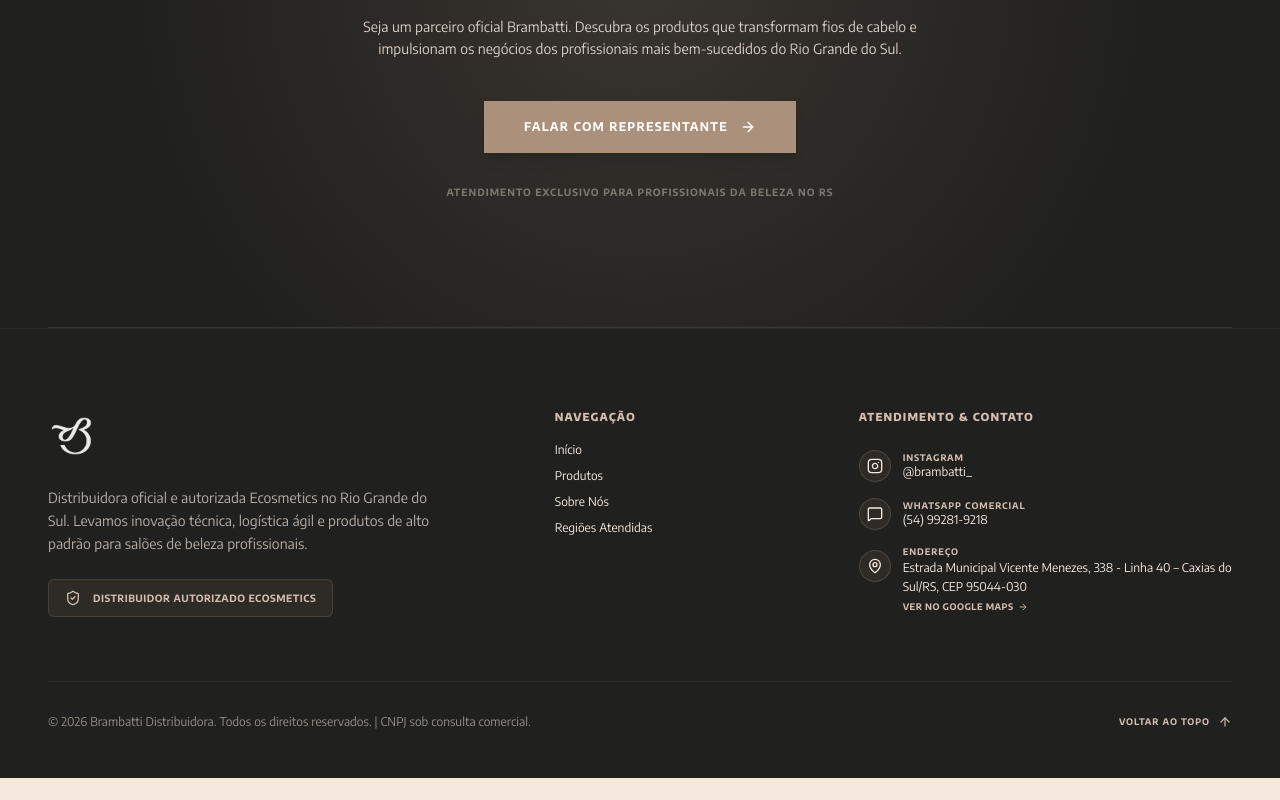
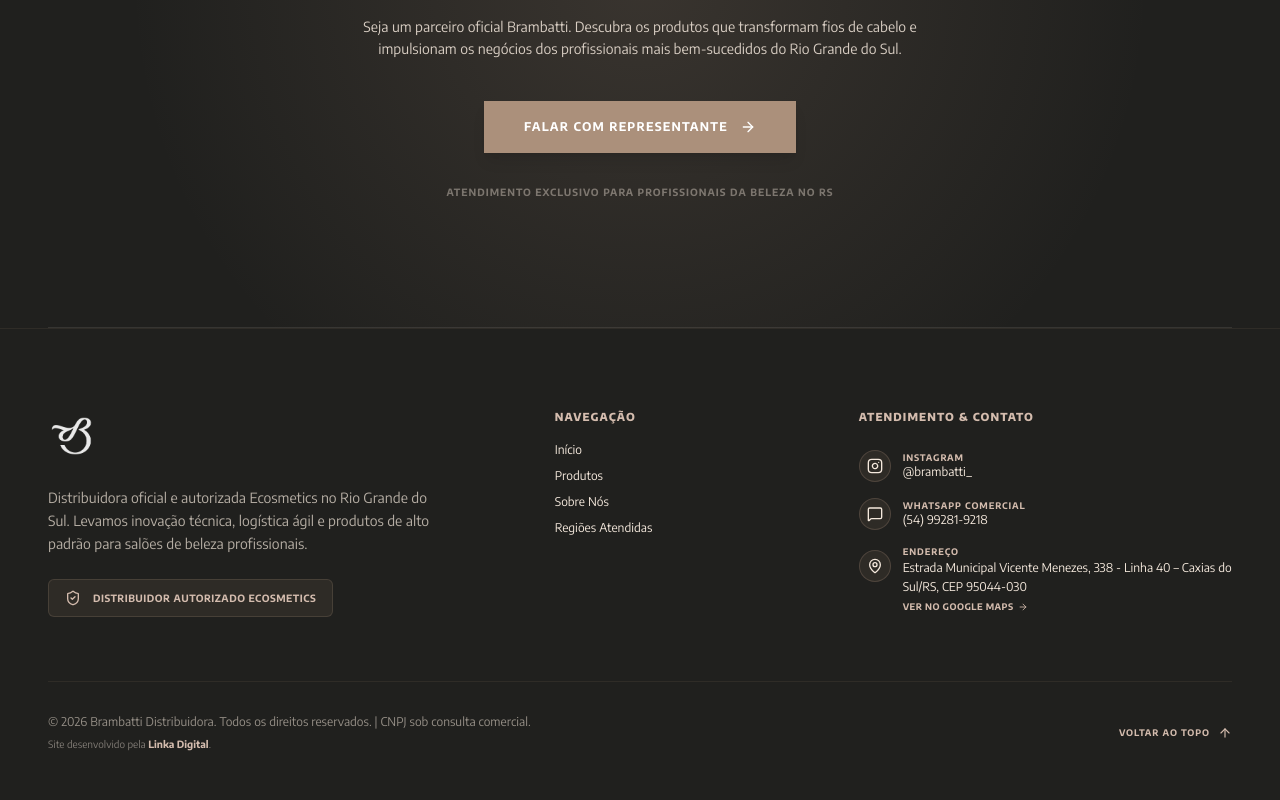
Before and after one commit to estherdalagnol2005-ctrl/brambatti, a React (Vite) app: page / in a window 1280 px wide. Shown: the part 7172-7972 px from the top of the page. Before the commit the page ends 7950 px from the top, so only its background shows below. Built offline with nearby package versions, Linux system fonts and the light colour scheme.

Commit message:
Add Linka Digital credit to footer

```diff
--- a/src/components/Footer.tsx
+++ b/src/components/Footer.tsx
@@ -126,11 +126,26 @@
 
         {/* Bottom copyright segment */}
         <div className="pt-8 flex flex-col sm:flex-row items-center justify-between gap-6 text-xs text-[#F5E9DD]/55 text-center sm:text-left">
-          <p>
-            &copy; {new Date().getFullYear()} Brambatti Distribuidora. Todos os direitos reservados. <br className="sm:hidden" />
-            <span className="hidden sm:inline"> | </span>
-            CNPJ sob consulta comercial.
-          </p>
+          <div className="flex flex-col gap-2">
+            <p>
+              &copy; {new Date().getFullYear()} Brambatti Distribuidora. Todos os direitos reservados. <br className="sm:hidden" />
+              <span className="hidden sm:inline"> | </span>
+              CNPJ sob consulta comercial.
+            </p>
+
+            <p className="text-[10px] text-[#F5E9DD]/45">
+              Site desenvolvido pela{' '}
+              <a
+                href="https://linkanext.vercel.app/"
+                target="_blank"
+                rel="noopener noreferrer"
+                className="font-bold text-[#D4BCAE] hover:text-white transition-colors"
+              >
+                Linka Digital
+              </a>
+              .
+            </p>
+          </div>
 
           <button
             onClick={scrollToTop}
```
